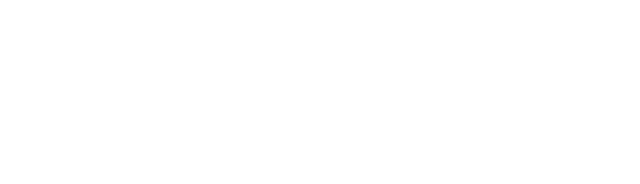
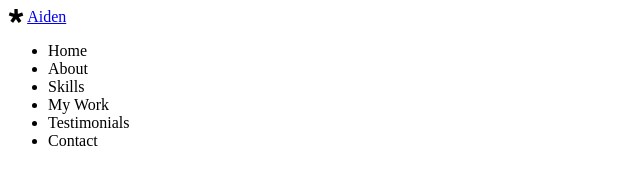
Before and after one commit to aidenkoog/aidenkoog, a plain HTML site: page index.html in a window 1280 px wide. Shown: the whole page, without its empty margins (0-640 px from the left). Drawn offline with Linux system fonts and the light colour scheme.

Commit message:
[Feature] Add navbar / navbar menu / Add template sections code

```diff
--- a/index.html
+++ b/index.html
@@ -18,7 +18,34 @@
 </head>
 
 <body>
+    <!-- Navbar -->
+    <nav id="navbar">
+        <div class="navbar__logo">
+            <i class="fab fa-diaspora"></i>
+            <a href="#">Aiden</a>
+        </div>
+        <div class="navbar__menu">
+            <ul class="navbar__menu">
+                <li class="navbar__menu_item">Home</li>
+                <li class="navbar__menu_item">About</li>
+                <li class="navbar__menu_item">Skills</li>
+                <li class="navbar__menu_item">My Work</li>
+                <li class="navbar__menu_item">Testimonials</li>
+                <li class="navbar__menu_item">Contact</li>
+            </ul>
+        </div>
 
+    </nav>
+    <!-- About -->
+    <section id="id"></section>
+    <!-- Skills -->
+    <section id="skills"></section>
+    <!-- Work -->
+    <section id="work"></section>
+    <!-- Tesimonials -->
+    <section id="testimonials"></section>
+    <!-- Contact -->
+    <section id="contact"></section>
 </body>
 
 </html>
```
Also changed, not shown: 1 other file.
